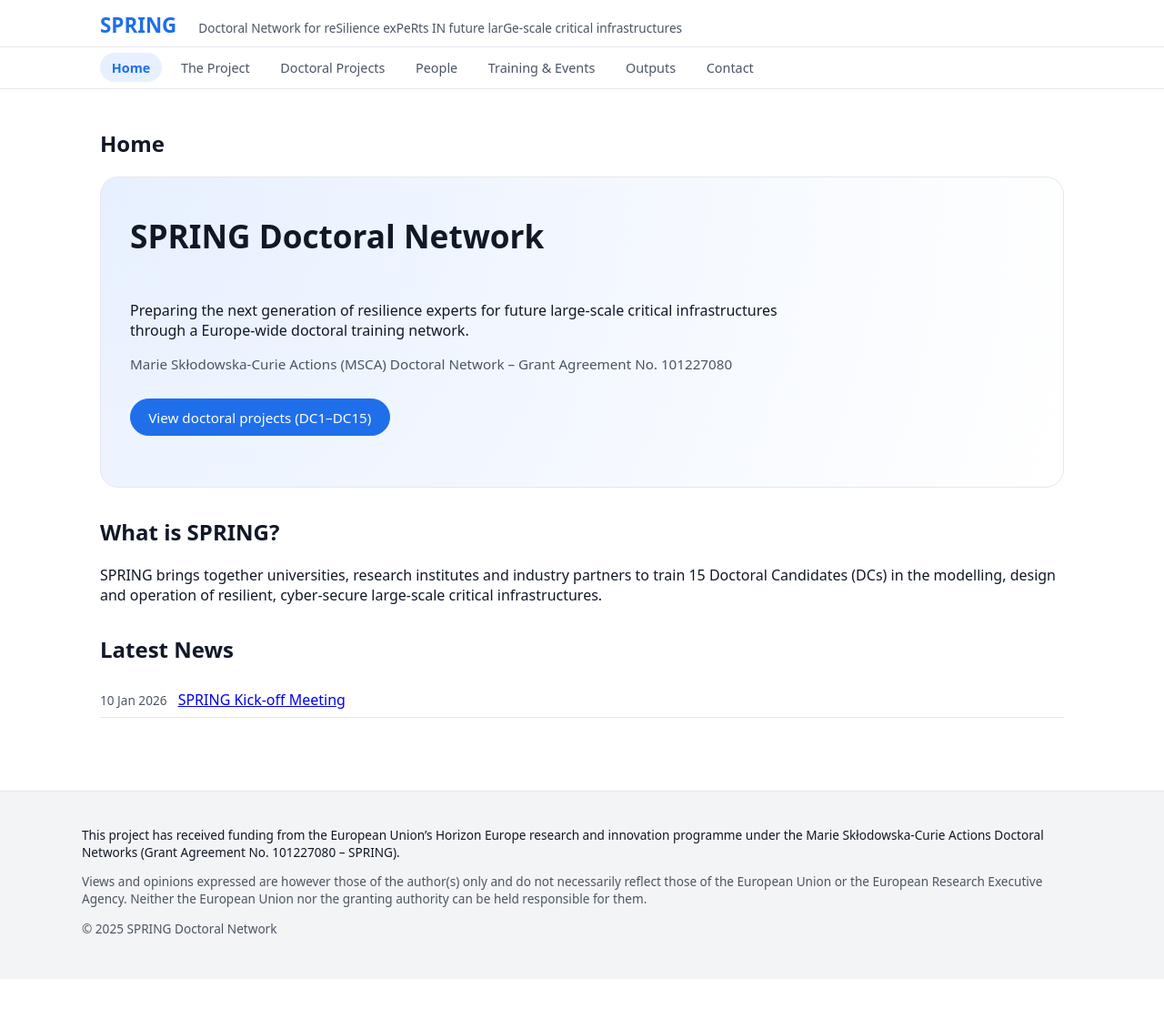
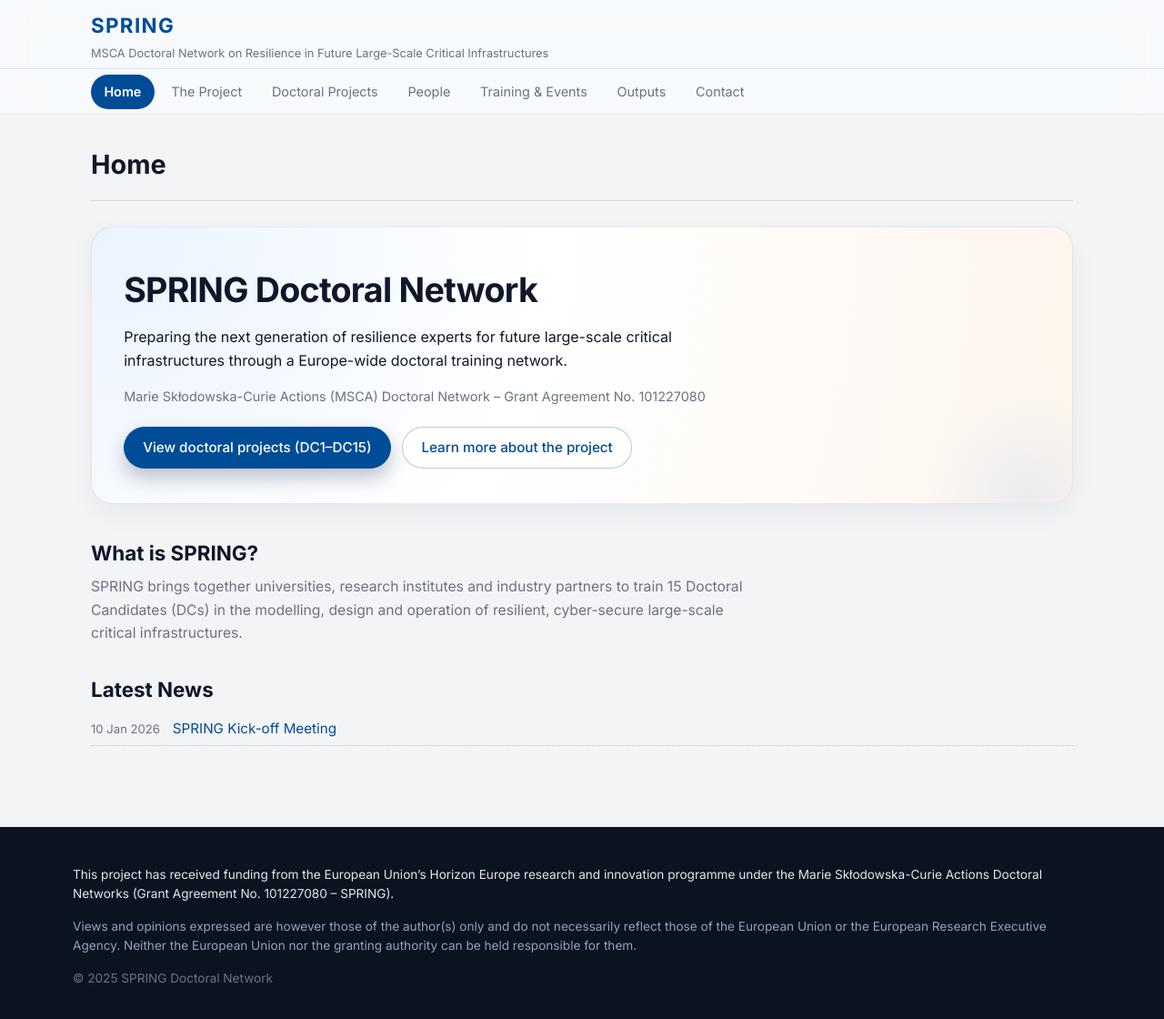
Before and after one commit to eldemet/template-project-website, a Jekyll site: the page built from index.md, in a window 1280 px wide and 1140 px high. Shown: the top 1120 px of the window at 91% size. Built offline with Jekyll 4.4.1, drawn with Linux system fonts in a browser that asks for light colours.

Commit message:
update graphics

```diff
--- a/_includes/head.html
+++ b/_includes/head.html
@@ -3,5 +3,10 @@
 <title>{% if page.title %}{{ page.title }} – {% endif %}SPRING Doctoral Network</title>
 <meta name="description" content="{{ site.description }}">
 
+<link rel="preconnect" href="https://fonts.googleapis.com">
+<link rel="preconnect" href="https://fonts.gstatic.com" crossorigin>
+<link href="https://fonts.googleapis.com/css2?family=Inter:wght@300;400;500;600;700&display=swap" rel="stylesheet">
+
+<meta name="theme-color" content="#004c97">
 <link rel="stylesheet" href="{{ '/assets/css/style.css' | relative_url }}">
 <link rel="icon" href="{{ '/assets/img/logos/favicon.ico' | relative_url }}">
--- a/_includes/header.html
+++ b/_includes/header.html
@@ -1,9 +1,16 @@
 <div class="top-bar">
-  <div class="logo">
-    <a href="{{ '/' | relative_url }}">SPRING</a>
+  <div class="brand-block">
+    <a href="{{ '/' | relative_url }}" class="logo-text">SPRING</a>
+    <p class="tagline">
+      MSCA Doctoral Network on Resilience in Future Large-Scale Critical Infrastructures
+    </p>
   </div>
-  <div class="tagline">
-    Doctoral Network for reSilience exPeRts IN future larGe-scale critical infrastructures
+  <div class="eu-logos">
+    <!-- Replace these placeholders with your actual logo images -->
+    <!-- Example:
+    <img src="{{ '/assets/img/logos/eu-emblem.png' | relative_url }}" alt="EU emblem">
+    <img src="{{ '/assets/img/logos/msca-logo.png' | relative_url }}" alt="MSCA">
+    -->
   </div>
 </div>
 
--- a/assets/css/style.css
+++ b/assets/css/style.css
@@ -1,13 +1,21 @@
 :root {
-  --accent: #1f6feb;
-  --accent-soft: #e7f0ff;
-  --text-main: #111827;
-  --text-muted: #4b5563;
-  --bg-main: #ffffff;
-  --bg-alt: #f3f4f6;
+  --eu-blue: #004c97;
+  --eu-blue-soft: #e6f0ff;
+  --msca-gold: #f5a623;
+  --accent: var(--eu-blue);
+  --accent-soft: var(--eu-blue-soft);
+  --text-main: #0f172a;
+  --text-muted: #6b7280;
+  --bg-main: #f3f4f6;
+  --bg-card: #ffffff;
+  --bg-hero: radial-gradient(circle at 0% 0%, #eaf3ff 0, #ffffff 45%, #fdf5ec 100%);
   --border-soft: #e5e7eb;
-  --radius: 0.75rem;
+  --shadow-soft: 0 10px 30px rgba(15, 23, 42, 0.05);
+  --radius: 1rem;
+  --radius-pill: 999px;
 }
+
+/* Reset-ish */
 
 *,
 *::before,
@@ -15,195 +23,412 @@
   box-sizing: border-box;
 }
 
+html,
 body {
   margin: 0;
-  font-family: system-ui, -apple-system, BlinkMacSystemFont, "Segoe UI", sans-serif;
+  padding: 0;
+}
+
+body {
+  font-family: "Inter", system-ui, -apple-system, BlinkMacSystemFont, "Segoe UI",
+    sans-serif;
   color: var(--text-main);
   background: var(--bg-main);
+  line-height: 1.6;
 }
 
+/* Layout */
+
 .site-header {
-  border-bottom: 1px solid var(--border-soft);
-  background: #ffffffcc;
-  backdrop-filter: blur(8px);
   position: sticky;
   top: 0;
-  z-index: 10;
+  z-index: 20;
+  backdrop-filter: blur(16px);
+  background: rgba(248, 250, 252, 0.92);
+  border-bottom: 1px solid rgba(148, 163, 184, 0.2);
 }
 
-.top-bar {
-  max-width: 1100px;
+.site-content {
+  max-width: 1120px;
   margin: 0 auto;
-  padding: 0.75rem 1.25rem 0.5rem;
-  display: flex;
-  flex-wrap: wrap;
-  align-items: baseline;
-  gap: 0.5rem 1.5rem;
+  padding: 1.5rem 1.25rem 3.5rem;
 }
 
-.logo a {
+.site-footer {
+  border-top: 1px solid var(--border-soft);
+  background: #0b1220;
+  color: #e5e7eb;
+  font-size: 0.85rem;
+  padding: 1.75rem 1.25rem 2.5rem;
+}
+
+.site-footer > div {
+  max-width: 1120px;
+  margin: 0 auto;
+}
+
+.funding {
+  margin-bottom: 1rem;
+}
+
+.disclaimer {
+  color: #94a3b8;
+}
+
+.footer-meta {
+  color: #6b7280;
+}
+
+/* Top bar & logos */
+
+.top-bar {
+  max-width: 1120px;
+  margin: 0 auto;
+  padding: 0.6rem 1.25rem 0.4rem;
+  display: flex;
+  align-items: center;
+  justify-content: space-between;
+  gap: 1.5rem;
+}
+
+.brand-block {
+  display: flex;
+  flex-direction: column;
+  gap: 0.2rem;
+}
+
+.logo-text {
   font-weight: 700;
   font-size: 1.4rem;
+  letter-spacing: 0.06em;
+  text-transform: uppercase;
   text-decoration: none;
-  color: var(--accent);
+  color: var(--eu-blue);
 }
 
 .tagline {
-  font-size: 0.85rem;
+  margin: 0;
+  font-size: 0.8rem;
+  max-width: 34rem;
   color: var(--text-muted);
 }
 
+.eu-logos {
+  display: flex;
+  align-items: center;
+  gap: 0.75rem;
+}
+
+.eu-logos img {
+  display: block;
+  height: 32px;
+  width: auto;
+}
+
+/* Navigation */
+
 .site-nav {
-  border-top: 1px solid var(--border-soft);
+  border-top: 1px solid rgba(148, 163, 184, 0.25);
 }
 
 .site-nav ul {
-  max-width: 1100px;
+  max-width: 1120px;
   margin: 0 auto;
-  padding: 0.4rem 1.25rem;
+  padding: 0.35rem 1.25rem;
   list-style: none;
   display: flex;
   flex-wrap: wrap;
-  gap: 0.5rem;
+  gap: 0.25rem;
+}
+
+.site-nav li {
+  position: relative;
 }
 
 .site-nav a {
-  display: inline-block;
-  padding: 0.4rem 0.8rem;
-  border-radius: 999px;
+  display: inline-flex;
+  align-items: center;
+  justify-content: center;
+  padding: 0.45rem 0.9rem;
+  border-radius: var(--radius-pill);
   text-decoration: none;
   font-size: 0.9rem;
   color: var(--text-muted);
+  transition: background 0.15s ease, color 0.15s ease, transform 0.1s ease;
 }
 
 .site-nav a:hover {
-  background: var(--bg-alt);
+  background: rgba(148, 163, 184, 0.12);
   color: var(--text-main);
+  transform: translateY(-1px);
 }
 
 .site-nav a.active {
-  background: var(--accent-soft);
-  color: var(--accent);
+  background: var(--eu-blue);
+  color: #ffffff;
   font-weight: 600;
 }
 
-.site-content {
-  max-width: 1100px;
-  margin: 0 auto;
-  padding: 1.5rem 1.25rem 3rem;
+/* Hero & sections */
+
+.hero {
+  margin: 1.75rem 0 2.25rem;
+  padding: 2.4rem 2.2rem;
+  border-radius: 1.5rem;
+  background: var(--bg-hero);
+  box-shadow: var(--shadow-soft);
+  border: 1px solid rgba(148, 163, 184, 0.2);
+  position: relative;
+  overflow: hidden;
 }
 
-.hero {
-  padding: 2.5rem 2rem;
-  border-radius: 1.25rem;
-  background: radial-gradient(circle at top left, var(--accent-soft), #ffffff);
-  border: 1px solid var(--border-soft);
+.hero::after {
+  content: "";
+  position: absolute;
+  inset: auto -80px -120px auto;
+  width: 260px;
+  height: 260px;
+  border-radius: 999px;
+  background: radial-gradient(circle, rgba(59, 130, 246, 0.09), transparent 60%);
+}
+
+.hero h1 {
+  margin: 0 0 0.6rem;
+  font-size: 2.35rem;
+  letter-spacing: -0.02em;
+}
+
+.hero p {
+  max-width: 44rem;
+  margin: 0.1rem 0;
+}
+
+.hero-meta {
+  font-size: 0.9rem;
+  color: var(--text-muted);
+  margin-top: 0.7rem;
+}
+
+.hero-actions {
+  margin-top: 1.4rem;
+  display: flex;
+  flex-wrap: wrap;
+  gap: 0.8rem;
+}
+
+/* Buttons */
+
+.button,
+.button-secondary {
+  display: inline-flex;
+  align-items: center;
+  justify-content: center;
+  padding: 0.6rem 1.25rem;
+  border-radius: var(--radius-pill);
+  border: 1px solid transparent;
+  font-size: 0.95rem;
+  font-weight: 500;
+  text-decoration: none;
+  cursor: pointer;
+  transition: background 0.15s ease, color 0.15s ease, box-shadow 0.15s ease,
+    transform 0.1s ease, border-color 0.15s ease;
+}
+
+.button {
+  background: var(--eu-blue);
+  color: #ffffff;
+  border-color: var(--eu-blue);
+  box-shadow: 0 10px 20px rgba(15, 23, 42, 0.25);
+}
+
+.button:hover {
+  background: #00366d;
+  border-color: #00366d;
+  transform: translateY(-1px);
+}
+
+.button-secondary {
+  background: rgba(255, 255, 255, 0.8);
+  color: var(--eu-blue);
+  border-color: rgba(148, 163, 184, 0.6);
+}
+
+.button-secondary:hover {
+  background: #ffffff;
+  border-color: var(--eu-blue);
+}
+
+/* Generic sections */
+
+section {
   margin-bottom: 2rem;
 }
 
-.hero h1 {
-  margin-top: 0;
-  font-size: 2.2rem;
+section h2 {
+  font-size: 1.4rem;
+  margin-bottom: 0.4rem;
 }
 
-.hero p {
+.section-intro {
+  font-size: 0.98rem;
+  color: var(--text-muted);
   max-width: 46rem;
 }
 
-.hero-meta {
-  font-size: 0.95rem;
-  color: var(--text-muted);
-}
-
-.button {
-  display: inline-block;
-  padding: 0.6rem 1.2rem;
-  border-radius: 999px;
-  border: 1px solid var(--accent);
-  text-decoration: none;
-  color: #ffffff;
-  background: var(--accent);
-  font-size: 0.95rem;
-  margin-top: 0.75rem;
-}
-
-.button:hover {
-  opacity: 0.95;
-}
-
-.highlights,
-.latest-news,
-.page {
-  margin-bottom: 2rem;
-}
+/* Cards & grids */
 
 .cards-grid {
   display: grid;
-  grid-template-columns: repeat(auto-fit, minmax(230px, 1fr));
-  gap: 1rem;
+  grid-template-columns: repeat(auto-fit, minmax(250px, 1fr));
+  gap: 1.1rem;
+  margin-top: 1rem;
 }
 
 .card {
   border-radius: var(--radius);
-  border: 1px solid var(--border-soft);
-  padding: 1rem 1.1rem;
-  background: #ffffff;
+  border: 1px solid rgba(148, 163, 184, 0.4);
+  background: var(--bg-card);
+  padding: 1rem 1.15rem;
+  box-shadow: 0 12px 22px rgba(148, 163, 184, 0.08);
+  position: relative;
+  overflow: hidden;
+}
+
+.card::before {
+  content: "";
+  position: absolute;
+  inset: -40px auto auto -40px;
+  width: 90px;
+  height: 90px;
+  border-radius: 999px;
+  background: radial-gradient(circle, rgba(59, 130, 246, 0.09), transparent 65%);
+  opacity: 0.7;
 }
 
 .card h3 {
   margin-top: 0;
-  margin-bottom: 0.25rem;
+  margin-bottom: 0.3rem;
+  font-size: 1.05rem;
+  position: relative;
+}
+
+.card p {
+  position: relative;
+  z-index: 1;
 }
 
 .card-meta {
   font-size: 0.8rem;
   color: var(--text-muted);
+  margin-bottom: 0.25rem;
+  position: relative;
 }
 
-.news-list {
+/* Pages, posts, and text */
+
+.page-header h1 {
+  margin-top: 0.5rem;
+  margin-bottom: 0.4rem;
+  font-size: 1.8rem;
+}
+
+.page-header {
+  margin-bottom: 1rem;
+  border-bottom: 1px solid rgba(148, 163, 184, 0.35);
+  padding-bottom: 0.6rem;
+}
+
+.page-content p {
+  margin-top: 0.2rem;
+  margin-bottom: 0.9rem;
+}
+
+.post-header h1 {
+  margin-top: 0.4rem;
+  margin-bottom: 0.25rem;
+  font-size: 1.7rem;
+}
+
+.post-meta {
+  font-size: 0.85rem;
+  color: var(--text-muted);
+}
+
+/* News list */
+
+.latest-news .news-list {
   list-style: none;
   padding: 0;
-  margin: 0;
+  margin: 0.5rem 0 0;
 }
 
 .news-list li {
-  padding: 0.5rem 0;
-  border-bottom: 1px solid var(--border-soft);
+  padding: 0.35rem 0;
+  border-bottom: 1px dotted rgba(148, 163, 184, 0.6);
+  font-size: 0.95rem;
+}
+
+.news-list a {
+  text-decoration: none;
+  color: var(--eu-blue);
+}
+
+.news-list a:hover {
+  text-decoration: underline;
 }
 
 .news-date {
-  font-size: 0.85rem;
+  font-size: 0.82rem;
   color: var(--text-muted);
-  margin-right: 0.5rem;
+  margin-right: 0.6rem;
 }
 
-.site-footer {
-  border-top: 1px solid var(--border-soft);
-  background: var(--bg-alt);
-  padding: 1.5rem 1.25rem 2rem;
-  font-size: 0.85rem;
+/* Misc */
+
+code {
+  font-family: ui-monospace, SFMono-Regular, Menlo, Monaco, Consolas, "Liberation Mono",
+    "Courier New", monospace;
+  font-size: 0.85em;
+  background: rgba(15, 23, 42, 0.04);
+  border-radius: 999px;
+  padding: 0.05rem 0.4rem;
 }
 
-.site-footer > div {
-  max-width: 1100px;
-  margin: 0 auto;
+/* Responsive tweaks */
+
+@media (max-width: 768px) {
+  .top-bar {
+    padding-top: 0.75rem;
+    padding-bottom: 0.75rem;
+    flex-direction: column;
+    align-items: flex-start;
+  }
+
+  .eu-logos {
+    align-self: flex-start;
+  }
+
+  .hero {
+    padding: 1.8rem 1.6rem;
+  }
+
+  .hero h1 {
+    font-size: 1.85rem;
+  }
+
+  .site-nav ul {
+    padding-left: 1rem;
+    padding-right: 1rem;
+  }
 }
 
-.funding {
-  margin-bottom: 0.75rem;
-}
+@media (max-width: 480px) {
+  .site-content {
+    padding: 1.25rem 0.9rem 3rem;
+  }
 
-.disclaimer {
-  color: var(--text-muted);
-}
-
-.footer-meta {
-  color: var(--text-muted);
-}
-
-/* Basic responsiveness */
-@media (max-width: 600px) {
   .hero {
-    padding: 1.5rem 1.25rem;
+    padding: 1.5rem 1.3rem;
+    margin-top: 1.3rem;
   }
 }
--- a/index.md
+++ b/index.md
@@ -13,16 +13,19 @@ permalink: /
   <p class="hero-meta">
     Marie Skłodowska-Curie Actions (MSCA) Doctoral Network – Grant Agreement No. 101227080
   </p>
-  <p>
+  <div class="hero-actions">
     <a href="{{ '/doctoral-projects/' | relative_url }}" class="button">
       View doctoral projects (DC1–DC15)
     </a>
-  </p>
+    <a href="{{ '/project/' | relative_url }}" class="button-secondary">
+      Learn more about the project
+    </a>
+  </div>
 </section>
 
 <section class="highlights">
   <h2>What is SPRING?</h2>
-  <p>
+  <p class="section-intro">
     SPRING brings together universities, research institutes and industry partners to train 15
     Doctoral Candidates (DCs) in the modelling, design and operation of resilient, cyber-secure
     large-scale critical infrastructures.
```
